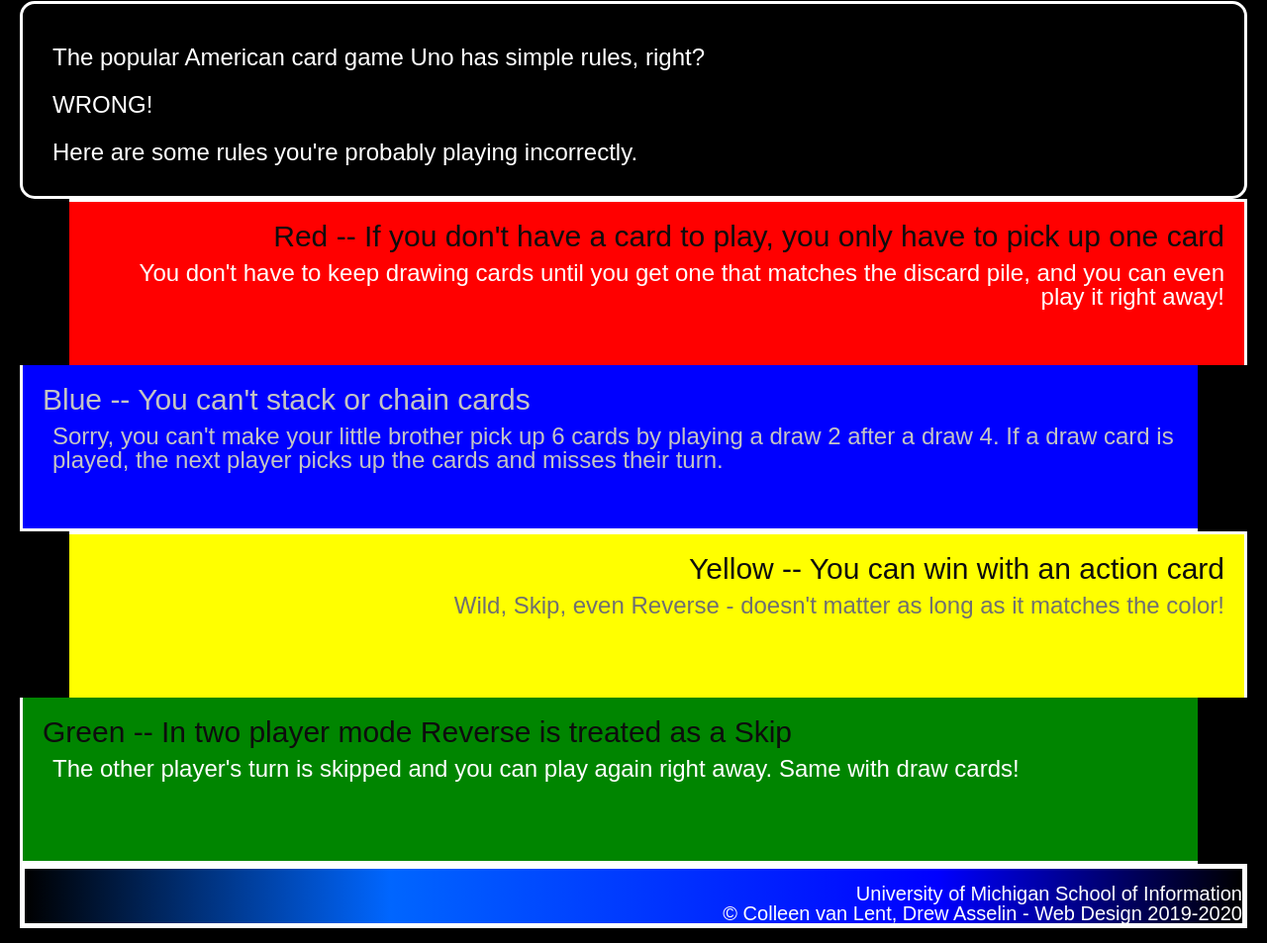
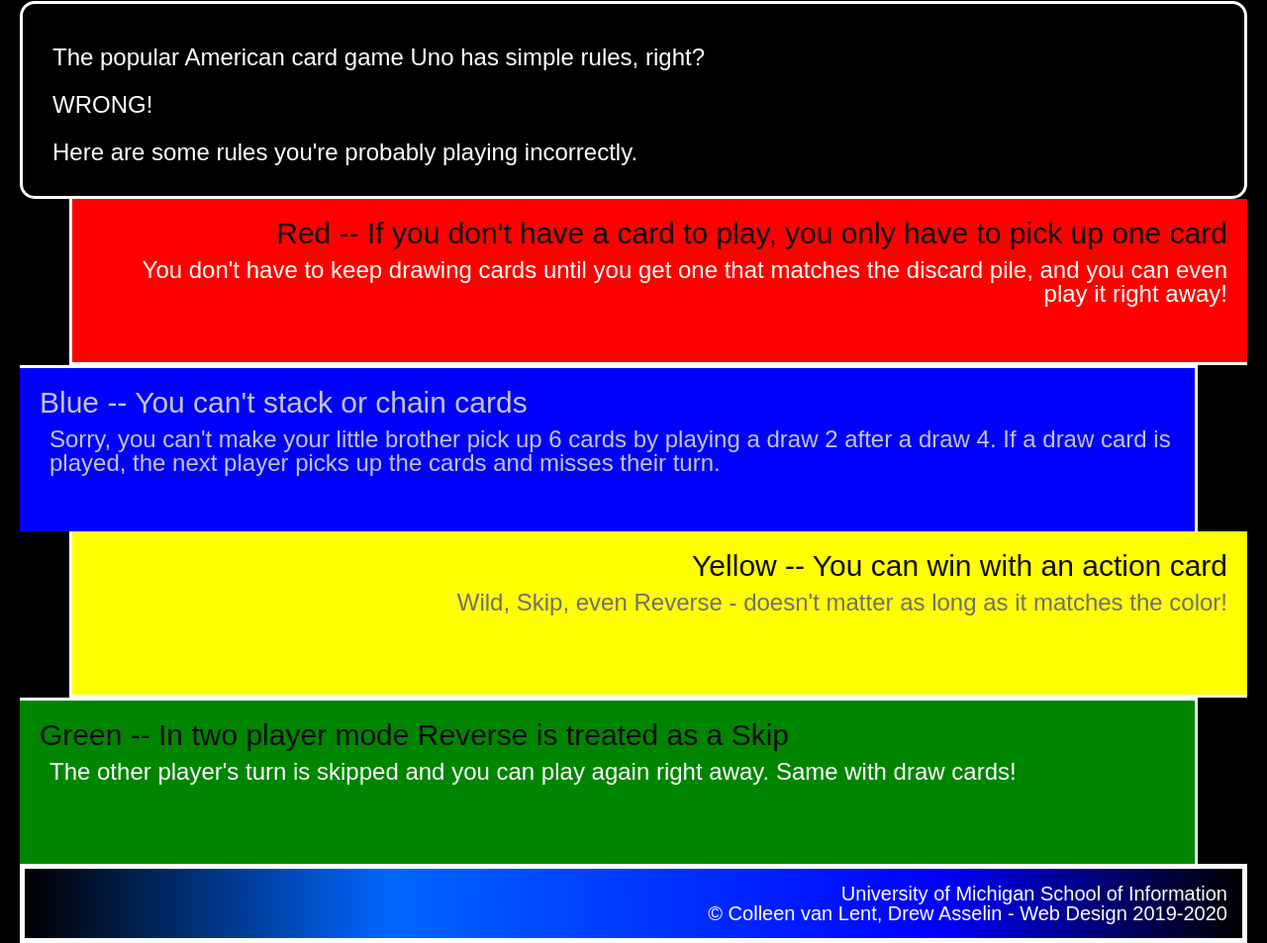
Before and after one commit to ImaniAhmad/hw3-2023, a plain HTML site: page index.html in a window 1280 px wide. Shown: the part 327-1280 px from the top of the page at 99% size. Drawn offline with Linux system fonts and the light colour scheme.

Commit message:
Add files via upload

```diff
--- a/css/style.css
+++ b/css/style.css
@@ -43,19 +43,19 @@
 }
 
 .red{
+    border-top: 2px;
+    border-right: 5px;
     background-color: #ff0000;
     text-align: right;
     margin-left: 50px;
-    border-bottom: 2px;
-    border-left: 5px;
 }
 
 .blue{
     background-color: #0000ff;
     text-align: left;
     margin-right: 50px;
-    border-right: 5px;
-    border-top: 2px;
+    border-left: 5px;
+    border-bottom: 2px;
     color: #c4c4c4;
 }
 
@@ -67,8 +67,8 @@
     background-color: #ffff00;
     text-align: right;
     margin-left: 50px;
-    border-bottom: 2px;
-    border-left: 5px;
+    border-top: 2px;
+    border-right: 5px;
     color: #707070;
 }
 
@@ -76,8 +76,8 @@
     background-color: #008500;
     text-align: left;
     margin-right: 50px;
-    border-right: 5px;
-    border-top: 2px;
+    border-left: 5px;
+    border-bottom: 2px;
 }
 
 footer{
@@ -89,7 +89,7 @@
 footer p{
     font-size: 20px;
     text-align: right;
-    padding-top: 15;
-    padding-left: 15px;
+    padding-right: 15px;
     padding-top: 15px;
+    padding-bottom: 15px;
 }
```
